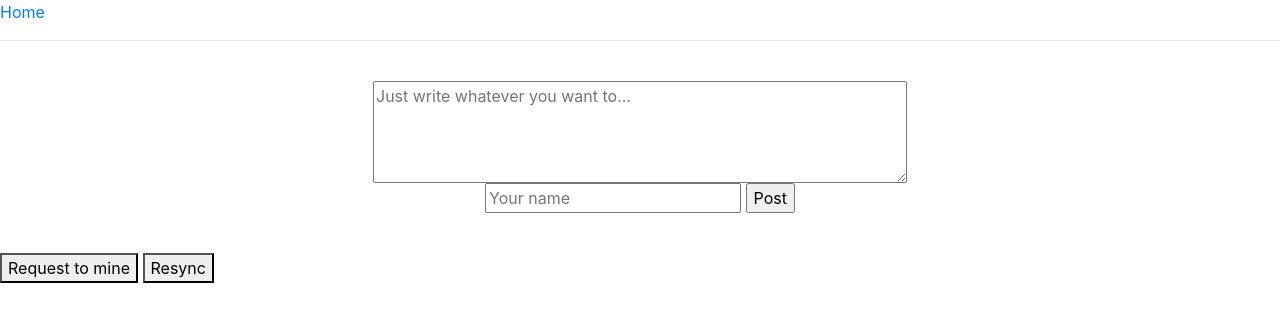
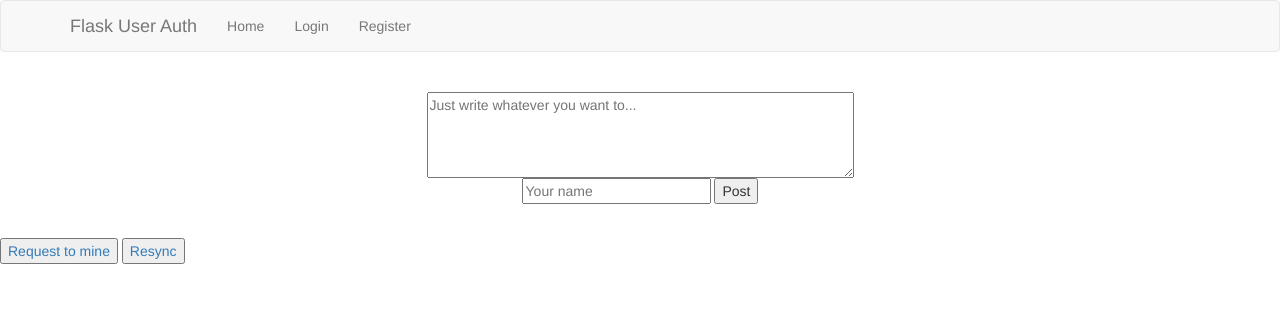
Before and after one commit to hb92-dev/blockchain, a Flask app: template app/templates/index.html in a window 1280 px wide. Shown: the top 322 px of the page. Run offline with Flask 2, Linux system fonts and the light colour scheme; the template is opened without the code that fills it, so the values that code supplies are empty; some libraries are stand-ins or nearby versions.

Commit message:
Update view of base

```diff
--- a/app/templates/base.html
+++ b/app/templates/base.html
@@ -1,22 +1,47 @@
 <html>
   <head>
-    <title>{{ title }}</title>
-    <link rel="stylesheet" href="https://stackpath.bootstrapcdn.com/bootstrap/4.4.1/css/bootstrap.min.css" integrity="sha384-Vkoo8x4CGsO3+Hhxv8T/Q5PaXtkKtu6ug5TOeNV6gBiFeWPGFN9MuhOf23Q9Ifjh" crossorigin="anonymous">
-
-  </head>
+   <meta charset="utf-8" />
+   <meta http-equiv="X-UA-Compatible" content="IE=edge">
+       <title>{% block title %} {% endblock %}</title>
+    <meta name="viewport" content="width=device-width, initial-scale=1">
+      <link rel="stylesheet" type="text/css" media="screen" href="https://maxcdn.bootstrapcdn.com/bootstrap/3.3.7/css/bootstrap.min.css" />
+ </head>
   <body>
-    <div><a href="/index">Home</a></div>
-    <center><h1>{{ title }}</h1></center>
-    <hr>
-    {% with messages = get_flashed_messages() %}
-    {% if messages %}
-    <ul>
-    {% for message in messages %}
-        <li>{{ message }} </li>
-    {% endfor %}
-    </ul>
-    {% endif %}
-    {% endwith %}
-    {% block content %}{% endblock %}
+    <nav class="navbar navbar-default">
+         <div class="container">
+          <div class="navbar-header">
+            <button type="button" class="navbar-toggle collapsed" data-toggle="collapse" data-target="#navbar" aria-expanded="false"
+            aria-controls="navbar">
+                 <span class="sr-only">Toggle navigation</span>
+                 <span class="icon-bar"></span>
+                  <span class="icon-bar"></span>
+                  <span class="icon-bar"></span>
+            </button>
+            <a class="navbar-brand" href="#">Flask User Auth</a>
+         </div>
+         <div id="navbar" class="collapse navbar-collapse">
+            <ul class="nav navbar-nav">
+             <li>
+               <a href="/">Home</a>
+              </li>
+        {% if session['name'] %}
+     <li>
+     <a href="/logout">Logout</a>
+      </li>
+          {% else %}
+       <li>
+          <a href="/login">Login</a>
+        </li>
+        <li>
+        <a href="/register">Register</a
+       </li>
+              {% endif %}
+             </ul>
+       </div>
+       </div>
+ </nav>
+      {% block content %} {% endblock %}
+     <script src="https://code.jquery.com/jquery-3.3.1.slim.min.js"></script>
+    <script src="https://maxcdn.bootstrapcdn.com/bootstrap/3.3.7/js/bootstrap.min.js"></script>
   </body>
 </html>
```
